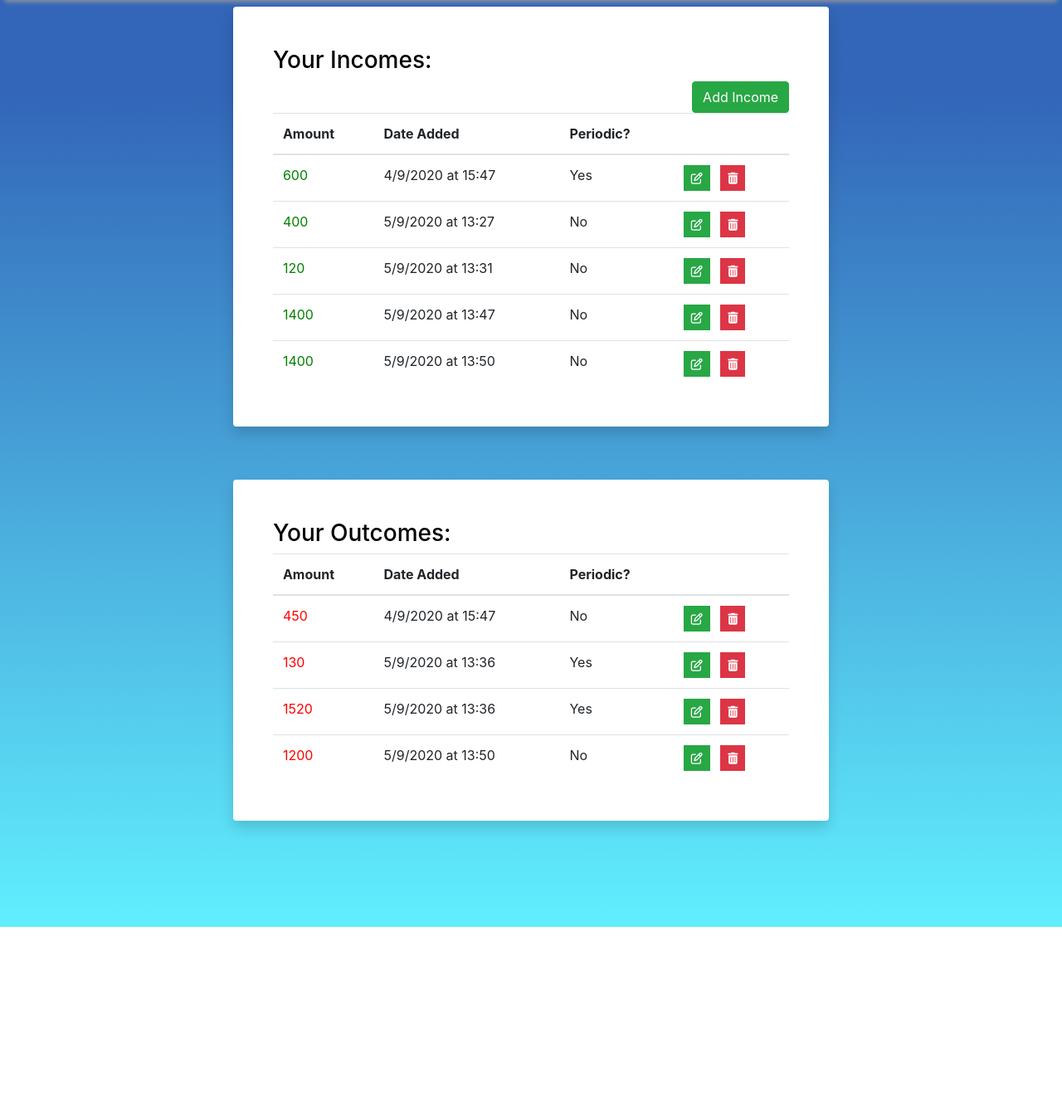
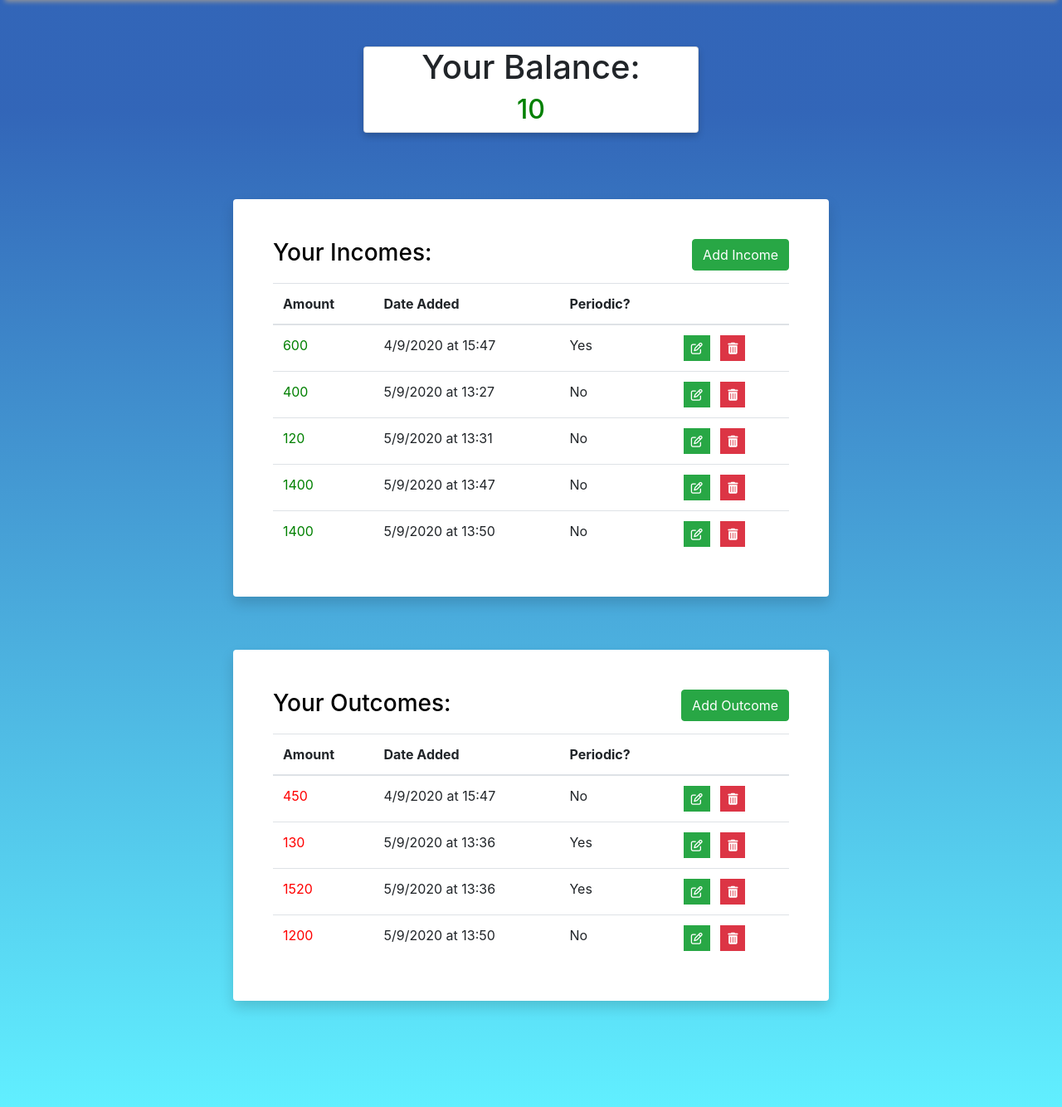
Before and after one commit to MirasSafadi/Expense-tracker, a Django app: template Expense_tracker/templates/home.html in a window 1280 px wide. Shown: the part 58-1392 px from the top of the page at 83% size. Before the commit the page ends 1175 px from the top, so only its background shows below. Run offline with Django 3.2, Linux system fonts and the light colour scheme; data comes from the database, SQL or seed files in the repository; both versions use the stored data as it was after the commit; the template is opened without the code that fills it: values that come from a table or form of the project are taken from there, most other values are stand-ins (such as "Sample title", 1, 10 or a date in 2020); one stand-in notice (Sample message) is shown; some libraries are stand-ins or nearby versions.

Commit message:
added 'add outcome' functionality, balance card

```diff
--- a/Expense_tracker/templates/home.html
+++ b/Expense_tracker/templates/home.html
@@ -58,9 +58,64 @@
 
 
 
+    <!-- The Add Outcome Modal -->
+    <div id="AddOutcomeModal" class="modal" tabindex="-1" role="dialog">
+      <div class="modal-dialog modal-dialog-scrollable">
+        <div class="modal-content">
+          <div class="modal-header">
+            <h4 class="modal-title">Add Outcome</h4>
+            <span id="add_outcome_close_span" class="close" aria-label="close">&times;</span>
+          </div> <!-- modal head -->
+          <div class="modal-body">
+            {% if messages %}
+              {% for message in messages %}
+                {% if 'add_outcome_error' in message.extra_tags %}
+                  <div class="alert alert-danger alert-dismissible fade show" role="alert">
+                    <strong>Error: </strong> {{message}}.
+                    <button type="button" class="close" data-dismiss="alert" aria-label="Close">
+                      <span aria-hidden="true">&times;</span>
+                    </button>
+                  </div>
+                {% endif %}
+              {% endfor%}
+            {% endif %}
+            <form action="add_outcome" method="post">
+                {% csrf_token %}
+                  {% for field in add_outcome_form %}
+                      <div class="form-group">
+                      {{ field.label_tag }}
+                      {{ field }}
+                      </div>
+
+                  {% endfor %}
+                <button type="submit" class="btn btn-info">Add</button>
+              </form>
+          </div> <!-- modal body -->
+        </div><!-- modal content -->
+      </div> <!-- modal dialog -->
+    </div> <!-- modal -->
 
 
 
+    </br>
+    </br>
+    <div class="row">
+      <div class="column mx-auto">
+        <div class="card">
+          <h1 style="text-align:center;">Your Balance:</h1>
+          <div class="container">
+            {% if balance < 0 %}
+              <h2 style="text-align:center; color: red;">{{balance}}</h2>
+              {% else %}
+              <h2 style="text-align:center; color: green;">{{balance}}</h2>
+            {% endif %}
+          </div>
+        </div>
+      </div>
+    </div>
+    </br>
+    </br>
+    <!-- The Incomes table-->
     <div class="row">
         <div class="col-lg-7 mx-auto">
             <div class="card border-0 shadow">
@@ -70,8 +125,8 @@
                         <table class="table m-0">
 
                             <thead style="">
-                                <h3 style="color:black;" style="float:left; display:inline-block">Your Incomes:</h3>
-                                <button id="AddIncomeBtn" type="button" class="btn btn-success" style="float:right; display:inline-block">Add Income</button>
+                                <button id="AddIncomeBtn" type="button" class="btn btn-success" style="float:right; margin-bottom:15px;">Add Income</button>
+                                <h3 style="color:black;" style="float:left; margin-bottom:15px;">Your Incomes:</h3>
                                 <tr>
                                     <th scope="col">Amount</th>
                                     <th scope="col">Date Added</th>
@@ -120,6 +175,7 @@
 
 
     </br>
+    <!-- The Outcomes table-->
     <div class="row">
         <div class="col-lg-7 mx-auto">
             <div class="card border-0 shadow">
@@ -129,7 +185,9 @@
                         <table class="table m-0">
 
                             <thead>
-                                <h3 style="color:black;">Your Outcomes:</h3>
+                                <button id="AddOutcomeBtn" type="button" class="btn btn-success" style="float:right; margin-bottom:15px;">Add Outcome</button>
+                                <h3 style="color:black; margin-bottom:15px;">Your Outcomes:</h3>
+
                                 <tr>
                                     <th scope="col">Amount</th>
                                     <th scope="col">Date Added</th>
@@ -173,6 +231,10 @@
     </br>
     </br>
 </div>{% endif %}
+
+
+
+
 <script>
     $(function () {
         $('[data-toggle="tooltip"]').tooltip();
@@ -180,21 +242,21 @@
 
 
     // Get the modal
-    {% comment %} var signup_modal = document.getElementById("signupModal"); {% endcomment %}
+    var add_outcome_modal = document.getElementById("AddOutcomeModal");
     var add_income_modal = document.getElementById("AddIncomeModal");
 
     // Get the button that opens the modal
-    {% comment %} var signup_btn = document.getElementById("signupBtn"); {% endcomment %}
+    var add_outcome_btn = document.getElementById("AddOutcomeBtn");
     var add_income_btn = document.getElementById("AddIncomeBtn");
 
     // Get the <span> element that closes the modal
-    {% comment %} var signup_close_span = document.getElementById("signup_close_span"); {% endcomment %}
+    var add_outcome_close_span = document.getElementById("add_outcome_close_span");
     var add_income_close_span = document.getElementById("add_income_close_span");
 
     // When the user clicks the button, open the modal
-    {% comment %} signup_btn.onclick = function() {
-      signup_modal.style.display = "block";
-    } {% endcomment %}
+    add_outcome_btn.onclick = function() {
+      add_outcome_modal.style.display = "block";
+    }
     add_income_btn.onclick = function() {
       add_income_modal.style.display = "block";
     }
@@ -204,25 +266,24 @@
           {% if 'add_income_error' in message.extra_tags %}
             add_income_modal.style.display = "block";
           {% endif %}
-          {% comment %} {% if 'signup_error' in message.extra_tags %}
-            signup_modal.style.display = "block";
-          {% endif %} {% endcomment %}
+          {% if 'add_outcome_error' in message.extra_tags %}
+            add_outcome_modal.style.display = "block";
+          {% endif %}
         {% endfor %}
       {% endif %}
     });
     // When the user clicks on <span> (x), close the modal
-    {% comment %} signup_close_span.onclick = function() {
-      signup_modal.style.display = "none";
-    } {% endcomment %}
+    add_outcome_close_span.onclick = function() {
+      add_outcome_modal.style.display = "none";
+    }
     add_income_close_span.onclick = function() {
       add_income_modal.style.display = "none";
     }
 
     // When the user clicks anywhere outside of the modal, close it
     window.onclick = function(event) {
-      {% comment %} if (event.target == signup_modal || event.target == add_income_modal) { {% endcomment %}
-      if (event.target == add_income_modal) {
-        {% comment %} signup_modal.style.display = "none"; {% endcomment %}
+      if (event.target == add_outcome_modal || event.target == add_income_modal) {
+        add_outcome_modal.style.display = "none";
         add_income_modal.style.display = "none";
       }
     }
--- a/Expense_tracker/urls.py
+++ b/Expense_tracker/urls.py
@@ -9,6 +9,8 @@ urlpatterns = [
     path('login', v.login),
     path('signup', v.signup),
     path('logout', v.logout),
+    path('add_income', v.add_income),
+    path('add_outcome', v.add_outcome),
     path('deleteIncome/<income_id>', v.delete_income),
     path('deleteOutcome/<outcome_id>', v.delete_outcome),
 ]
```
Also changed, not shown: Expense_tracker/views.py (+50 -3 lines), db.sqlite3.
